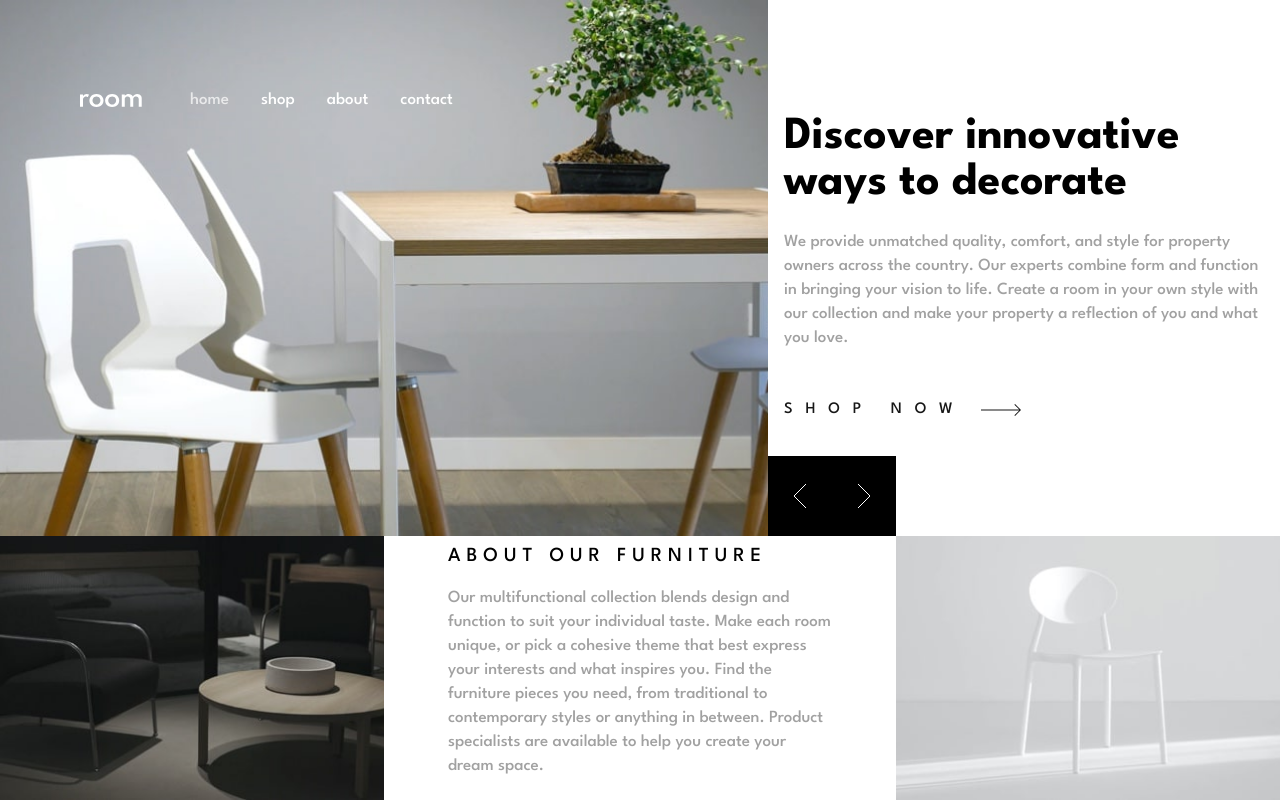
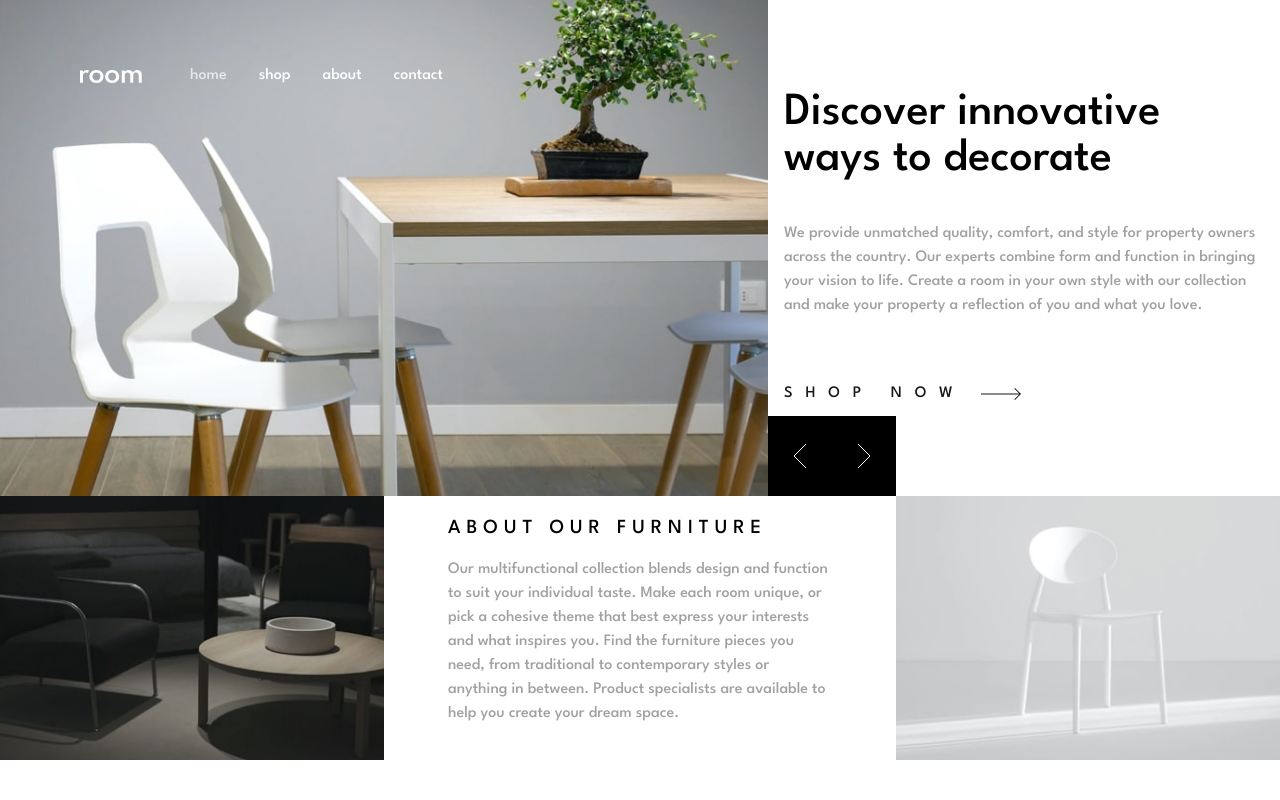
Before and after one commit to InnaTymoshenko/room-homepage, a Next.js app: page / in a window 1280 px wide. Built offline with nearby package versions, Linux system fonts and the light colour scheme.

Commit message:
minor fixed

```diff
--- a/components/header.tsx
+++ b/components/header.tsx
@@ -14,7 +14,7 @@ const Header = () => {
 	return (
 		<>
 			<header
-				className={`w-full  lg:px-20 sx:px-8 py-12 fixed z-10 lg:top-10 sx:top-0 left-0  ${
+				className={`w-full  lg:px-20 sx:px-8 lg:py-16 sx:py-12 fixed z-50 top-0 left-0  ${
 					isMobile ? 'bg-white' : 'bg-transparent'
 				}`}
 			>
@@ -68,7 +68,7 @@ const Header = () => {
 					</nav>
 				</div>
 			</header>
-			{isMobile && <div className="w-full bg-black/20 absolute top-0 left-0 bottom-0" />}
+			{isMobile && <div className="w-full bg-black/20 absolute z-20 top-0 left-0 bottom-0" />}
 		</>
 	)
 }
--- a/components/main-section.tsx
+++ b/components/main-section.tsx
@@ -55,18 +55,15 @@ const MainSection = () => {
 	}, [handleKeyDown])
 
 	return (
-		<section className="w-full lg:h-[67vh] sx:min-h-[67vh]">
-			<div className="w-full h-full">
-				<div className="w-full h-full flex lg:flex-row sx:flex-col items-center">
+		<section className="w-full lg:h-[62vh] sx:h-[100vh]">
+			<div className="w-full h-full" onTouchStart={handleSwipe}>
+				<div className="w-full h-full flex lg:flex-row sx:flex-col justify-end items-center relative">
 					{products && <ProductSlider currentSlide={currentSlide} products={products} />}
 
-					<div className="lg:w-[40%] sx:w-full lg:h-full sx:h-[50vh] 2xl:p-24 sx:py-8 sx:px-4 flex flex-col justify-center lg:gap-4 sx:gap-1 relative">
+					<div className="lg:w-[40%] sx:w-full lg:h-full sx:h-[50vh]  relative">
 						{products && <ProductInfo currentSlide={currentSlide} products={products} />}
 
-						<div
-							className="lg:w-[25%] md2:w-[30%] sx:w-[40%] lg:h-[80px] sx:h-[60px] flex items-center absolute lg:bottom-0 lg:left-0 sx:right-0 lg:top-auto sx:top-[-60px]"
-							onTouchStart={handleSwipe}
-						>
+						<div className="lg:w-[25%] md2:w-[30%] sx:w-[40%] lg:h-[80px] sx:h-[60px] flex items-center absolute z-50 lg:bottom-0 lg:left-0 sx:right-0 lg:top-auto sx:top-[-60px]">
 							<Button
 								className="w-full h-full bg-black flex justify-center items-center anima hover:bg-gray-200"
 								onClick={prevSlide}
--- a/components/product-info.tsx
+++ b/components/product-info.tsx
@@ -12,8 +12,13 @@ const ProductInfo = ({ currentSlide, products }: SliderProps) => {
 	return (
 		<>
 			{products.map((product, index) => (
-				<div key={index} className={`w-full animate-slide-in-right ${index === currentSlide ? 'block ' : 'hidden'}`}>
-					<h1 className="text-black lg:text-3xl sx:text-2xl font-bold">{product.title}</h1>
+				<div
+					key={index}
+					className={`h-full absolute top-0  right-0 2xl:p-24 sx:py-8 sx:px-4 flex flex-col justify-center lg:gap-4 sx:gap-1 bg-white ${
+						index === currentSlide ? 'animate-fade-in z-10 ' : 'animate-fade-out z-0 '
+					} `}
+				>
+					<h1 className="text-black lg:text-3xl sx:text-2xl font-medium">{product.title}</h1>
 					<p className="text-gray-100 mt-6 mb-12 text-lg">{product.description}</p>
 					<div className="w-full uppercase tracking-[0.8em] flex items-center justify-start gap-4 cursor-pointer anima hover:text-gray-100">
 						Shop now
--- a/components/product-slider.tsx
+++ b/components/product-slider.tsx
@@ -17,8 +17,8 @@ const ProductSlider = ({ currentSlide, products }: SliderProps) => {
 			{products.map((product, index) => (
 				<div
 					key={index}
-					className={`section lg:w-[60%] sx:w-full lg:h-full sx:h-[50vh] animate-slide-in-left  ${
-						index === currentSlide ? 'block' : 'hidden'
+					className={`section lg:w-[60%] sx:w-full lg:h-full sx:h-[50vh] absolute top-0 left-0  ${
+						index === currentSlide ? 'animate-fade-in z-10 ' : 'animate-fade-out z-0 '
 					}`}
 				>
 					{screenSize === SCREEN_SIZES.MOBILE && (
--- a/tailwind.config.ts
+++ b/tailwind.config.ts
@@ -38,13 +38,10 @@ const config: Config = {
 			us: ['10px', '12px'],
 			sm: ['12px', '16px'],
 			md: ['14px', '20px'],
-			lg: ['17px', '24px'],
+			lg: ['16px', '24px'],
 			xl: ['20px', '28px'],
 			'2xl': ['34px', '36px'],
 			'3xl': ['46px', '46px']
-			// '3.5xl': ['5rem', '6rem'],
-			// '4xl': ['6rem', '8rem'],
-			// '5xl': ['8rem', '10rem']
 		},
 		colors: {
 			black: 'hsl(0, 0%, 0%)',
@@ -76,12 +73,22 @@ const config: Config = {
 				'slide-in-left': {
 					'0%': { transform: 'translateX(-100%)' },
 					'100%': { transform: 'translateX(0)' }
+				},
+				'fade-in': {
+					'0%': { opacity: '0' },
+					'100%': { opacity: '1' }
+				},
+				'fade-out': {
+					'0%': { opacity: '1' },
+					'100%': { opacity: '0' }
 				}
 			}
 		},
 		animation: {
 			'slide-in-right': 'slide-in-right 0.8s ease-in-out',
-			'slide-in-left': 'slide-in-left 0.8s ease-in-out'
+			'slide-in-left': 'slide-in-left 0.8s ease-in-out',
+			'fade-in': 'fade-in 0.8s ease-in-out',
+			'fade-out': 'fade-out 0.8s ease-in-out'
 		}
 	},
 	plugins: []
```
